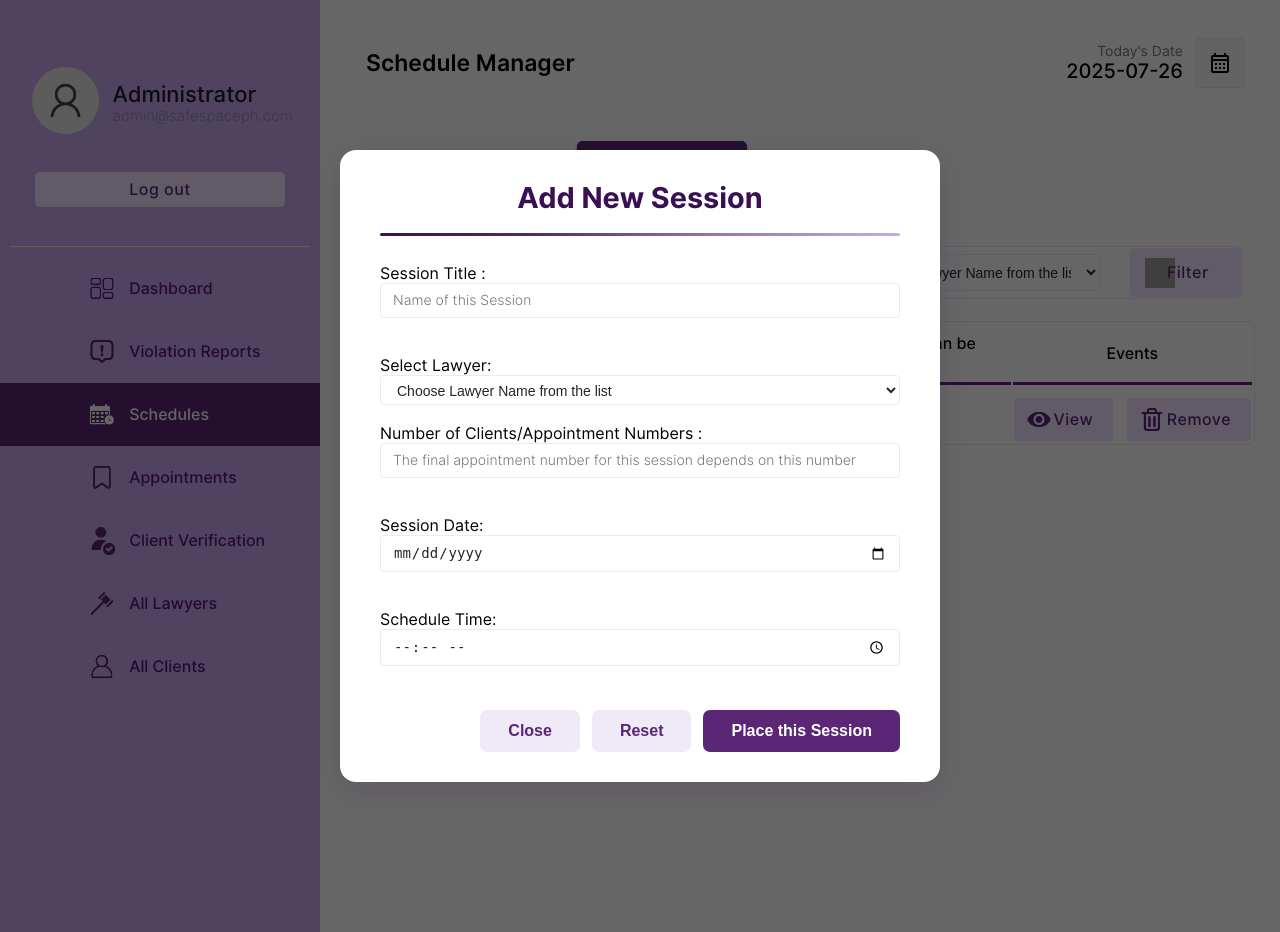
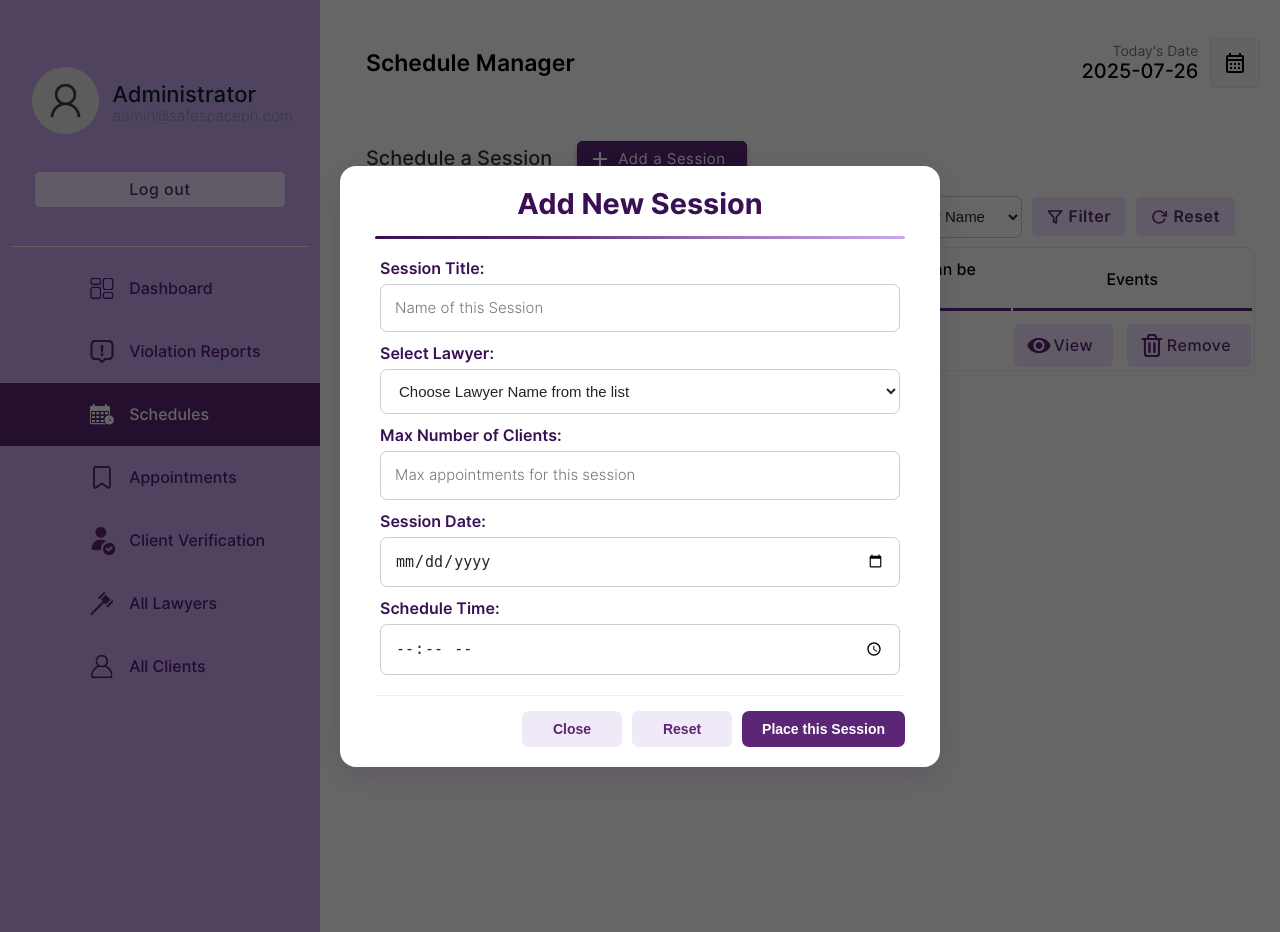
Before and after one commit to b1llchavez/SafeSpacePH, a PHP site: page /admin/schedule.php?action=add-session&id=none&error=0 in a window 1280 px wide. Run offline with PHP 8.4, Linux system fonts and the light colour scheme; a user stored in the database is signed in; data comes from the database, SQL or seed files in the repository; grey boxes are pictures that could not be loaded.

Commit message:
changed appearance and filter section

```diff
--- a/admin/schedule.php
+++ b/admin/schedule.php
@@ -1,3 +1,16 @@
+<?php
+session_start();
+
+if (isset($_SESSION["user"])) {
+    if (($_SESSION["user"]) == "" or $_SESSION['usertype'] != 'a') {
+        header("location: ../login.php");
+    }
+} else {
+    header("location: ../login.php");
+}
+
+include("../connection.php");
+?>
 <!DOCTYPE html>
 <html lang="en">
 
@@ -20,7 +33,40 @@
             animation: transitionIn-Y-bottom 0.5s;
         }
 
+        /* Filter Section Styling */
+        .filter-container {
+            display: inline-flex;
+            gap: 10px;
+            align-items: center;
+            margin-right: 45px;
+        }
 
+        .filter-container-items {
+            padding: 8px 10px;
+            border: 1px solid #ccc;
+            border-radius: 5px;
+            font-size: 14px;
+        }
+
+        .btn-filter {
+            display: inline-flex;
+            align-items: center;
+            gap: 6px;
+            padding: 10px 15px;
+            font-weight: 600;
+            background: #f0e9f7;
+            color: #5A2675;
+            border: none;
+            border-radius: 5px;
+            cursor: pointer;
+            transition: background 0.2s;
+        }
+
+        .btn-filter:hover {
+            background: #e2d8fa;
+        }
+
+        /* Modal Window Improvements */
         .overlay {
             position: fixed;
             top: 0;
@@ -36,22 +82,36 @@
             align-items: center;
             justify-content: center;
         }
+
         .overlay.active {
             visibility: visible;
             opacity: 1;
         }
+
         .modal-content {
             background: #fff;
             border-radius: 16px;
             box-shadow: 0 8px 32px rgba(57, 16, 83, 0.15);
-            padding: 30px 40px;
-            max-width: 800px;
+            padding: 20px 35px;
             width: 95%;
             position: relative;
             animation: fadeIn 0.3s;
-            max-height: 90vh;
+            margin: 20px;
+        }
+
+        /* Specific size adjustments for different modals */
+        .modal-content.add-session {
+            max-width: 600px;
+            max-height: calc(100vh - 40px);
             overflow-y: auto;
         }
+
+        .modal-content.view-details {
+            max-width: 800px;
+            max-height: calc(100vh - 40px);
+            overflow-y: auto;
+        }
+
         .modal-header {
             text-align: center;
             color: #391053;
@@ -60,83 +120,125 @@
             margin-bottom: 10px;
             margin-top: 0;
         }
+
         .modal-divider {
             width: 100%;
             height: 3px;
             background: linear-gradient(90deg, #391053 0%, #5A2675 30%, #9D72B3 65%, #C9A8F1 100%);
             border: none;
             border-radius: 2px;
-            margin: 18px 0 28px 0;
+            margin: 15px 0 20px 0;
         }
+
+        .modal-body {
+            padding: 0 5px;
+        }
+
         .modal-footer {
             display: flex;
             justify-content: flex-end;
-            gap: 12px;
-            margin-top: 25px;
+            gap: 10px;
+            margin-top: 20px;
+            padding-top: 15px;
+            border-top: 1px solid #eee;
         }
-        .modal-body {
-            text-align: left;
-        }
-        .modal-btn {
-            border: none;
-            border-radius: 7px;
-            padding: 12px 28px;
-            font-size: 16px;
-            font-weight: 600;
-            cursor: pointer;
-            transition: background 0.2s, box-shadow 0.2s;
-        }
-        .modal-btn-soft {
-            background: #f0e9f7;
-            color: #5A2675;
-        }
-        .modal-btn-soft:hover { background: #e2d8fa; }
-        .modal-btn-primary { background-color: #5A2675; color: #fff; }
-        .modal-btn-primary:hover { background-color: #391053; }
-        .modal-btn-danger { background-color: #dc3545; color: #fff; }
-        .modal-btn-danger:hover { background-color: #c82333; }
 
         @keyframes fadeIn {
             from { opacity: 0; transform: scale(0.95); }
             to { opacity: 1; transform: scale(1); }
         }
-        .detail-grid {
-            display: grid;
-            grid-template-columns: 1fr 1fr;
-            gap: 15px 30px;
+
+        /* Input styling improvements */
+        .input-text, .box {
+            width: 100%;
+            padding: 12px 14px;
+            border: 1px solid #ccc;
+            border-radius: 7px;
+            font-size: 15px;
+            transition: border-color 0.2s;
         }
-        .detail-item strong, .detail-full strong {
+
+        .input-text:focus, .box:focus {
+            border-color: #5A2675;
+            box-shadow: 0 0 0 2px rgba(157, 114, 179, 0.2);
+            outline: none;
+        }
+
+        .form-label {
+            display: block;
+            margin-bottom: 6px;
+            font-weight: 600;
             color: #391053;
-            display: block;
-            margin-bottom: 4px;
+        }
+
+        .add-new-form .form-group{
+            margin-bottom: 12px;
+        }
+
+        /* Modal Button Styling */
+        .modal-btn {
+            padding: 10px 20px;
+            border: none;
+            border-radius: 7px;
+            font-size: 14px;
             font-weight: 600;
+            cursor: pointer;
+            transition: all 0.3s ease;
         }
-        .detail-item span, .detail-full span { color: #555; }
-        .detail-full { grid-column: 1 / -1; }
 
+        .modal-btn-soft {
+            background: #f0e9f7;
+            color: #5A2675;
+        }
+
+        .modal-btn-soft:hover {
+            background: #e2d8fa;
+        }
+
+        .modal-btn-primary {
+            background: #5A2675;
+            color: white;
+        }
+
+        .modal-btn-primary:hover {
+            background: #391053;
+        }
+
+        .modal-btn-danger {
+            background: #dc3545;
+            color: white;
+        }
+
+        .modal-btn-danger:hover {
+            background: #bb2d3b;
+        }
+
+        /* Modal Footer Alignment */
+        .modal-footer {
+            display: flex;
+            justify-content: flex-end;
+            gap: 10px;
+        }
+
+        /* Center alignment for confirmation modals */
+        .modal-footer[style*="justify-content: center"] {
+            justify-content: center !important;
+        }
+
+        /* Form Buttons Layout */
+        .add-new-form .modal-footer {
+            display: flex;
+            justify-content: flex-end;
+            gap: 10px;
+        }
+
+        .add-new-form .modal-btn {
+            min-width: 100px;
+        }
     </style>
 </head>
 
 <body>
-    <?php
-
-
-
-    session_start();
-
-    if (isset($_SESSION["user"])) {
-        if (($_SESSION["user"]) == "" or $_SESSION['usertype'] != 'a') {
-            header("location: ../login.php");
-        }
-
-    } else {
-        header("location: ../login.php");
-    }
-
-
-    include("../connection.php");
-
-    ?>
     <div class="container">
         <div class="menu">
             <table class="menu-container" border="0">
@@ -231,24 +333,19 @@
     <div class="dash-body" style="overflow-y: auto; overflow-x: hidden;">
         <table border="0" width="100%" style=" border-spacing: 0;margin:0;padding:0;margin-top:25px; ">
             <tr>
-                <td>
+                <td colspan="2">
                     <p style="margin-left: 45px; font-size: 23px;font-weight: 600;">Schedule Manager</p>
-
                 </td>
-                <td width="15%">
-                    <p style="font-size: 14px;color: rgb(119, 119, 119);padding: 0;margin: 0;text-align: right;">
+                <td style="text-align: right;">
+                    <p style="font-size: 14px;color: rgb(119, 119, 119);padding: 0;margin: 0;">
                         Today's Date
                     </p>
                     <p class="heading-sub12" style="padding: 0;margin: 0;">
                         <?php
-
-                        date_default_timezone_set('Asia/Kolkata');
-
+                        date_default_timezone_set('Asia/Manila');
                         $today = date('Y-m-d');
                         echo $today;
-
                         $list110 = $database->query("select  * from  schedule;");
-
                         ?>
                     </p>
                 </td>
@@ -274,47 +371,49 @@
             </tr>
 
             <tr>
-                <td colspan="4" style="padding-top:10px;width: 100%;">
-
+                <td width="50%" style="padding-top:10px;">
                     <p class="heading-main12" style="margin-left: 45px;font-size:18px;color:rgb(49, 49, 49)">All
                         Sessions (<?php echo $list110->num_rows; ?>)</p>
                 </td>
+                <td style="padding-top:10px; text-align: right; padding-right: 45px;" colspan="3">
+                    <form action="" method="post" style="display: inline-flex; gap: 10px; align-items: center;">
+                        <input type="date" name="sheduledate" id="date" class="input-text"
+                            style="width: auto; padding: 8px 10px;"
+                            value="<?php echo isset($_POST['sheduledate']) ? htmlspecialchars($_POST['sheduledate']) : '' ?>">
 
-            </tr>
-
-            <tr>
-                <td colspan="4" style="padding-top:0px;width: 100%;">
-                    <center>
-                        <form action="" method="post">
-                        <table class="filter-container" border="0">
-                            <tr>
-                                <td width="10%"></td>
-                                <td width="5%" style="text-align: center;">Date:</td>
-                                <td width="30%">
-                                    <input type="date" name="sheduledate" id="date" class="input-text filter-container-items" style="margin: 0;width: 95%;">
-                                </td>
-                                <td width="5%" style="text-align: center;">Lawyer:</td>
-                                <td width="30%">
-                                    <select name="lawyerid" id="" class="box filter-container-items" style="width:90% ;height: 37px;margin: 0;">
-                                        <option value="" disabled selected hidden>Choose Lawyer Name from the list</option><br />
+                        <select name="lawyerid" class="box" style="width: 200px; height: 42px; padding: 8px 10px;">
+                            <option value="" disabled <?php if (!isset($_POST['lawyerid'])) echo 'selected'; ?> hidden>Choose Lawyer Name</option>
                             <?php
                             $list11 = $database->query("select * from lawyer order by lawyername asc;");
+                            $selected_lawyer = isset($_POST['lawyerid']) ? $_POST['lawyerid'] : '';
+
                             for ($y = 0; $y < $list11->num_rows; $y++) {
                                 $row00 = $list11->fetch_assoc();
                                 $sn = $row00["lawyername"];
                                 $id00 = $row00["lawyerid"];
-                                            echo "<option value=" . $id00 . ">$sn</option><br/>";
+                                $selected = ($id00 == $selected_lawyer) ? "selected" : "";
+                                echo "<option value='" . $id00 . "' " . $selected . ">" . htmlspecialchars($sn) . "</option>";
                             }
                             ?>
                         </select>
-                                </td>
-                                <td width="12%">
-                                    <input type="submit" name="filter" value=" Filter" class=" btn-primary-soft btn button-icon btn-filter" style="padding: 15px; margin :0;width:100%">
-                                </td>
-                            </tr>
-                        </table>
+
+                        <button type="submit" name="filter" class="btn-primary-soft btn"
+                            style="display: inline-flex; align-items: center; gap: 6px; padding: 10px 15px; font-weight: 600;">
+                            <svg xmlns="http://www.w3.org/2000/svg" width="16" height="16" viewBox="0 0 24 24" fill="none" stroke="currentColor" stroke-width="2.5" stroke-linecap="round" stroke-linejoin="round">
+                                <polygon points="22 3 2 3 10 12.46 10 19 14 21 14 12.46 22 3"></polygon>
+                            </svg>
+                            Filter
+                        </button>
+
+                        <a href="schedule.php" class="non-style-link btn-primary-soft btn"
+                            style="display: inline-flex; align-items: center; gap: 6px; padding: 10px 15px; font-weight: 600;">
+                            <svg xmlns="http://www.w3.org/2000/svg" width="16" height="16" viewBox="0 0 24 24" fill="none" stroke="currentColor" stroke-width="2.5" stroke-linecap="round" stroke-linejoin="round">
+                                <polyline points="23 4 23 10 17 10"></polyline>
+                                <path d="M20.49 15a9 9 0 1 1-2.12-9.36L23 10"></path>
+                            </svg>
+                            Reset
+                        </a>
                     </form>
-                    </center>
                 </td>
             </tr>
 
@@ -450,35 +549,47 @@
         if ($action == 'add-session') {
             echo '
             <div id="addModal" class="'.$overlay_class.'">
-                <div class="modal-content" style="max-width: 600px;">
+                <div class="modal-content add-session">
                     <h2 class="modal-header">Add New Session</h2>
                     <div class="modal-divider"></div>
                     <form action="add-session.php" method="POST" class="add-new-form">
                         <div class="modal-body">
-                            <label for="title" class="form-label">Session Title : </label>
-                            <input type="text" name="title" class="input-text" placeholder="Name of this Session" required><br><br>
-                            <label for="lawyerid" class="form-label">Select Lawyer: </label>
-                            <select name="lawyerid" id="" class="box" style="width: 100%;" required>
-                                <option value="" disabled selected hidden>Choose Lawyer Name from the list</option><br/>';
+                            <div class="form-group">
+                                <label for="title" class="form-label">Session Title:</label>
+                                <input type="text" name="title" class="input-text" placeholder="Name of this Session" required>
+                            </div>
+                            <div class="form-group">
+                                <label for="lawyerid" class="form-label">Select Lawyer:</label>
+                                <select name="lawyerid" id="lawyerid" class="box" style="width: 100%; height: 45px;" required>
+                                    <option value="" disabled selected hidden>Choose Lawyer Name from the list</option>';
                                     $list11 = $database->query("select  * from  lawyer order by lawyername asc;");
                                     for ($y = 0; $y < $list11->num_rows; $y++) {
                                         $row00 = $list11->fetch_assoc();
                                         $sn = $row00["lawyername"];
                                         $id00 = $row00["lawyerid"];
-                                    echo "<option value=" . $id00 . ">$sn</option><br/>";
+                                        echo "<option value=" . $id00 . ">" . htmlspecialchars($sn) . "</option>";
                                     }
-            echo '              </select><br><br>
-                            <label for="nop" class="form-label">Number of Clients/Appointment Numbers : </label>
-                            <input type="number" name="nop" class="input-text" min="1"  placeholder="The final appointment number for this session depends on this number" required><br><br>
-                            <label for="date" class="form-label">Session Date: </label>
-                            <input type="date" name="date" class="input-text" min="' . date('Y-m-d') . '" required><br><br>
-                            <label for="time" class="form-label">Schedule Time: </label>
-                            <input type="time" name="time" class="input-text" placeholder="Time" required><br>
+            echo '              </select>
+                            </div>
+                            <div class="form-group">
+                                <label for="nop" class="form-label">Max Number of Clients:</label>
+                                <input type="number" name="nop" class="input-text" min="1" placeholder="Max appointments for this session" required>
+                            </div>
+                            <div class="form-group">
+                                <label for="date" class="form-label">Session Date:</label>
+                                <input type="date" name="date" class="input-text" min="' . date('Y-m-d') . '" required>
+                            </div>
+                            <div class="form-group">
+                                <label for="time" class="form-label">Schedule Time:</label>
+                                <input type="time" name="time" class="input-text" placeholder="Time" required>
+                            </div>
                         </div>
                         <div class="modal-footer">
-                            <a href="schedule.php" class="non-style-link"><button type="button" class="modal-btn modal-btn-soft">Close</button></a>
-                            <input type="reset" value="Reset" class="modal-btn modal-btn-soft" >
-                            <input type="submit" value="Place this Session" class="modal-btn modal-btn-primary" name="shedulesubmit">
+                            <a href="schedule.php" class="non-style-link">
+                                <button type="button" class="modal-btn modal-btn-soft">Close</button>
+                            </a>
+                            <button type="reset" class="modal-btn modal-btn-soft">Reset</button>
+                            <button type="submit" class="modal-btn modal-btn-primary" name="shedulesubmit">Place this Session</button>
                         </div>
                     </form>
                 </div>
@@ -510,8 +621,12 @@
                         <p style="font-size: 13px; color: #dc3545; margin-top: 15px;">This action cannot be undone.</p>
                      </div>
                      <div class="modal-footer">
-                        <a href="schedule.php" class="non-style-link"><button type="button" class="modal-btn modal-btn-soft">No</button></a>
-                        <a href="delete-session.php?id=' . $id . '" class="non-style-link"><button type="button" class="modal-btn modal-btn-danger">Yes</button></a>
+                        <a href="schedule.php" class="non-style-link">
+                            <button type="button" class="modal-btn modal-btn-soft">No</button>
+                        </a>
+                        <a href="delete-session.php?id=' . $id . '" class="non-style-link">
+                            <button type="button" class="modal-btn modal-btn-danger">Yes</button>
+                        </a>
                      </div>
                 </div>
             </div>';
@@ -529,7 +644,7 @@
             $result12 = $database->query($sqlmain12);
             echo '
             <div id="viewModal" class="'.$overlay_class.'">
-                <div class="modal-content">
+                <div class="modal-content view-details">
                     <h2 class="modal-header">View Details</h2>
                     <div class="modal-divider"></div>
                     <div class="modal-body">
@@ -572,7 +687,9 @@
                         </div>
                     </div>
                     <div class="modal-footer">
-                        <a href="schedule.php" class="non-style-link"><button type="button" class="modal-btn modal-btn-soft">Close</button></a>
+                        <a href="schedule.php" class="non-style-link">
+                            <button type="button" class="modal-btn modal-btn-soft">Close</button>
+                        </a>
                     </div>
                 </div>
             </div>';
```
Also changed, not shown: 1 other file. Lines whose indentation alone changed are shown as unchanged.
